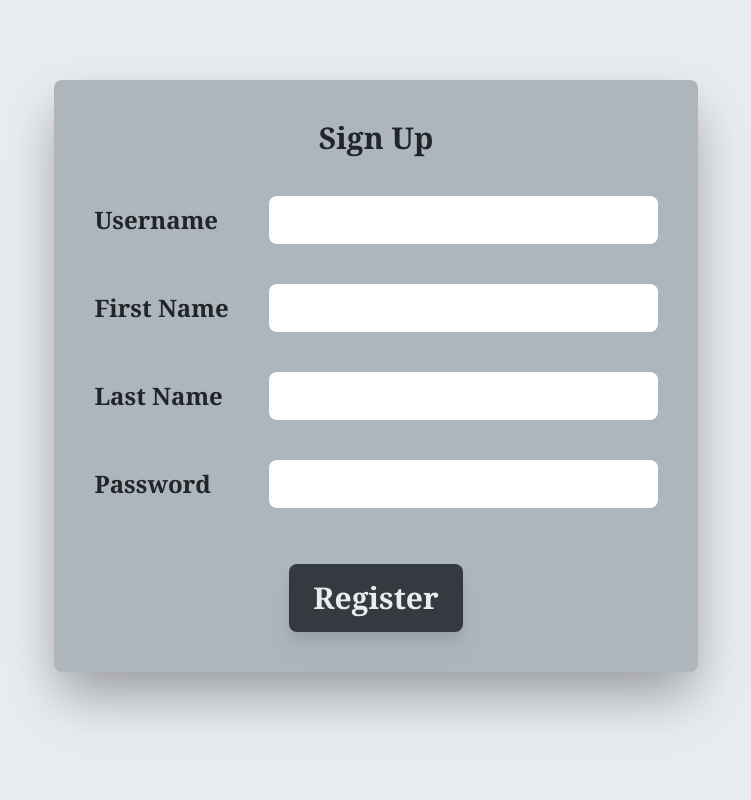
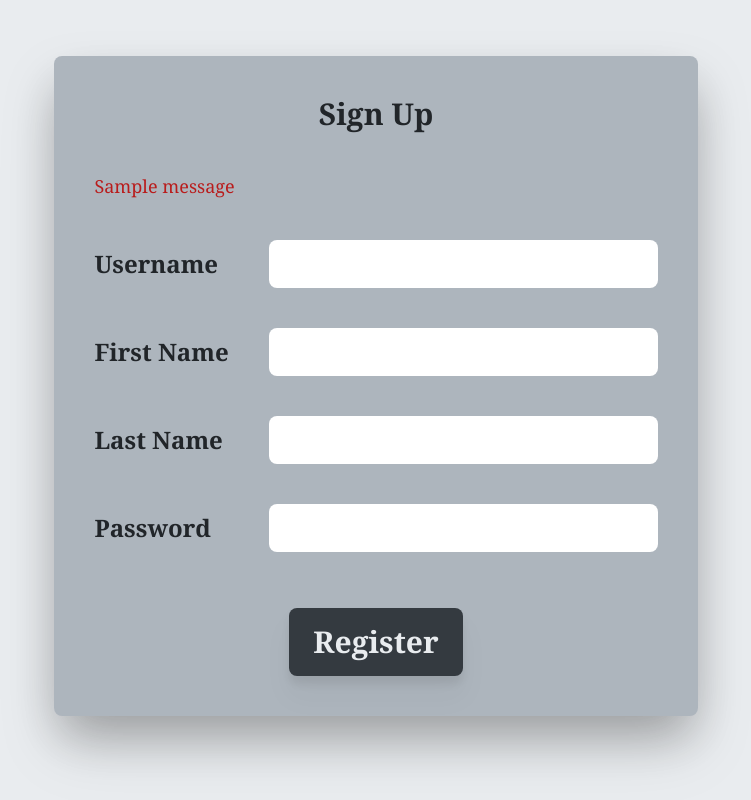
Before and after one commit to Fusion-Pie/Knowl-Intern-Task, a Django app: page /register/ in a window 1280 px wide. Shown: the whole page, without its empty margins (264-1015 px from the left). Run offline with Django 5.2, Linux system fonts and the light colour scheme; one stand-in notice (Sample message) is shown; some libraries are stand-ins or nearby versions.

Commit message:
added some error messages in login and register

```diff
--- a/Uploadrr/templates/registerLoginPage.html
+++ b/Uploadrr/templates/registerLoginPage.html
@@ -12,35 +12,42 @@
 
         {% csrf_token %}
 
-        <div class="flex flex-col bg-[#ADB5BD] text-[#212529] justify-center space-y-10 mt-20 p-10 rounded-lg drop-shadow-2xl shadow-2xl">
+        <div class="flex flex-col bg-[#ADB5BD] text-[#212529] justify-center space-y-10 mt-14 p-10 rounded-lg drop-shadow-2xl shadow-2xl">
 
             <div class="flex justify-center font-serif text-3xl font-bold">
                 <h1 class="flex">Sign Up</h1>
             </div>
 
+            {% if messages %}
+
+                {% for message in messages %}
+
+                    <div class="flex w-full space-x-10 -mt-8">
+                        <span class="flex text-red-700 text-lg font-serif">{{ message }}</span>
+                    </div>
+
+                {% endfor %}
+
+            {% endif %}
+
             <div class="flex flex-row font-serif font-semibold text-2xl space-x-10 items-center mt-9">
                 <label class="flex basis-1/3" for="uname">Username</label>
-                <input class="flex basis-2/3 rounded-lg p-2" type="text" name="uname">
+                <input class="flex basis-2/3 rounded-lg p-2" type="text" name="uname" required>
             </div>
-
-            <!-- <div class="flex justify-end w-full space-x-10">
-                <span class="flex basis-1/3"></span>
-                <input class="flex text-red-700 text-xs font-serif basis-2/3 -mt-3" type="text" id="error_uname" value="Please change your username" disabled>
-            </div>    -->
 
             <div class="flex flex-row font-serif font-semibold text-2xl space-x-10 items-center">
                 <label class="flex basis-1/3" for="fname">First Name</label>
-                <input class="flex basis-2/3 rounded-lg p-2" type="text" name="fname">
+                <input class="flex basis-2/3 rounded-lg p-2" type="text" name="fname" required>
             </div>
 
             <div class="flex flex-row font-serif font-semibold text-2xl space-x-10 items-center">
                 <label class="flex basis-1/3" for="lname">Last Name</label>
-                <input class="flex basis-2/3 rounded-lg p-2" type="text" name="lname">
+                <input class="flex basis-2/3 rounded-lg p-2" type="text" name="lname" required>
             </div>
 
             <div class="flex flex-row font-serif font-semibold text-2xl space-x-10 items-center">
                 <label class="flex basis-1/3" for="pass">Password</label>
-                <input class="flex basis-2/3 rounded-lg p-2" type="password" name="pass">
+                <input class="flex basis-2/3 rounded-lg p-2" type="password" name="pass" required>
             </div>
 
             <div class="flex justify-center">
--- a/Uploadrr/upload_app/views.py
+++ b/Uploadrr/upload_app/views.py
@@ -16,12 +16,10 @@ def loginUser(request):
             if user is not None:
                 login(request , user = user)
 
-                messages.success(request, 'Login Successful !!')
-
                 return render(request, 'basePage.html')
 
             else:
-                messages.error(request, 'Username or Password is incorrect')
+                messages.error(request, 'Incorrect Username or Password')
 
                 return render(request, 'loginPage.html')
 
@@ -117,7 +115,6 @@ def searchUser(request):
             try:
                 user = User.objects.filter(username = request.POST['uname'])
                 context['userInfo'] = user
-                print(user)
             except:
                 pass
 
```
Also changed, not shown: Uploadrr/templates/loginPage.html (+15 -4 lines), Uploadrr/db.sqlite3.
